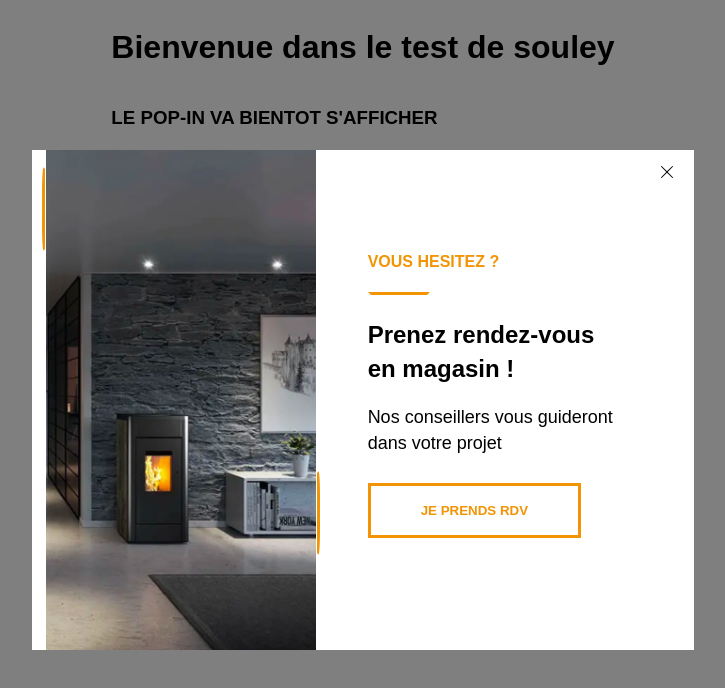
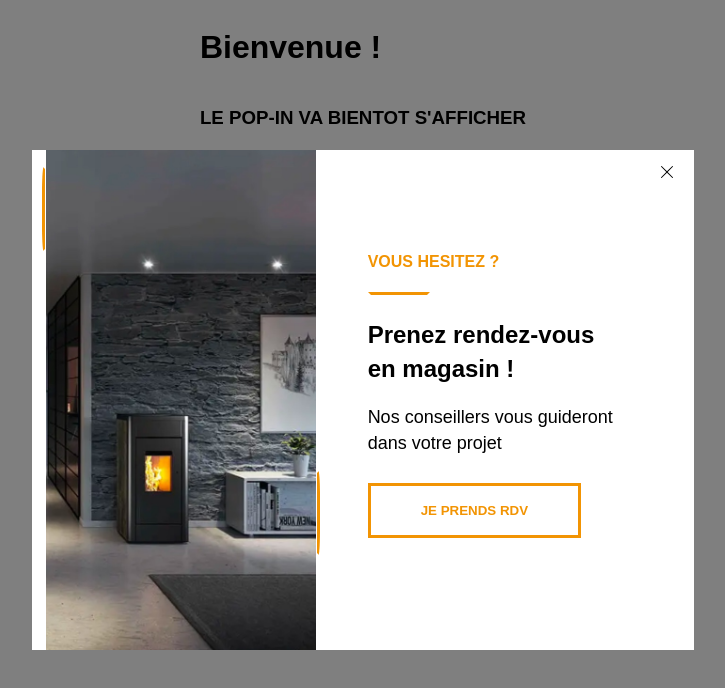
Before and after one commit to souleyFall/make_popup, a plain HTML site: page index.html in a window 1280 px wide. Shown: the whole page, without its empty margins (277-1002 px from the left). Drawn offline with Linux system fonts and the light colour scheme.

Commit message:
Update index.html

```diff
--- a/index.html
+++ b/index.html
@@ -11,7 +11,7 @@
     <!--vous insérerez votre code ici-->
 
     <!--TEXTE PAR DEFAUT - A SUPPRIMER-->
-    <h1>Bienvenue dans le test de souley</h1>
+    <h1>Bienvenue !</h1>
     <h3 style="color: --main-color;">LE POP-IN VA BIENTOT S'AFFICHER</h3>
 
     <!--architecture du pop-in-->
```
